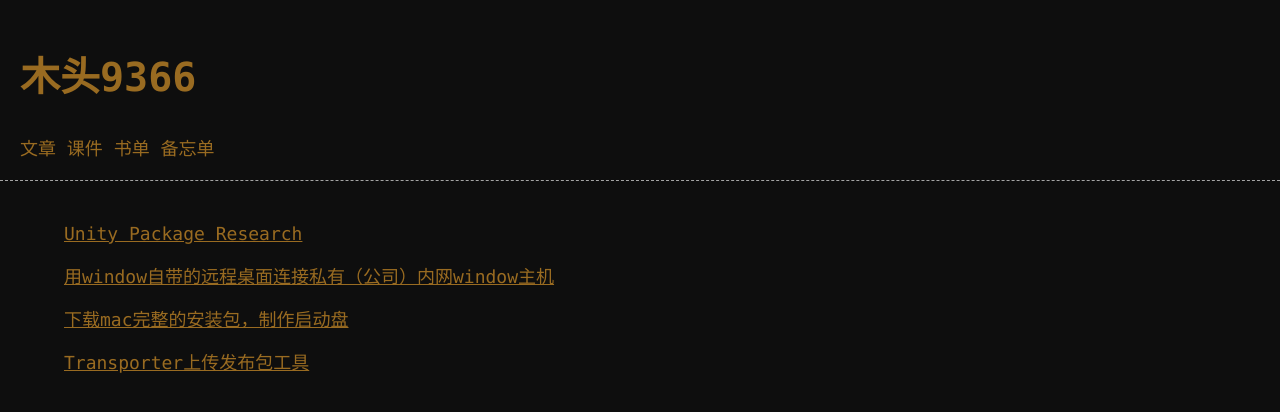
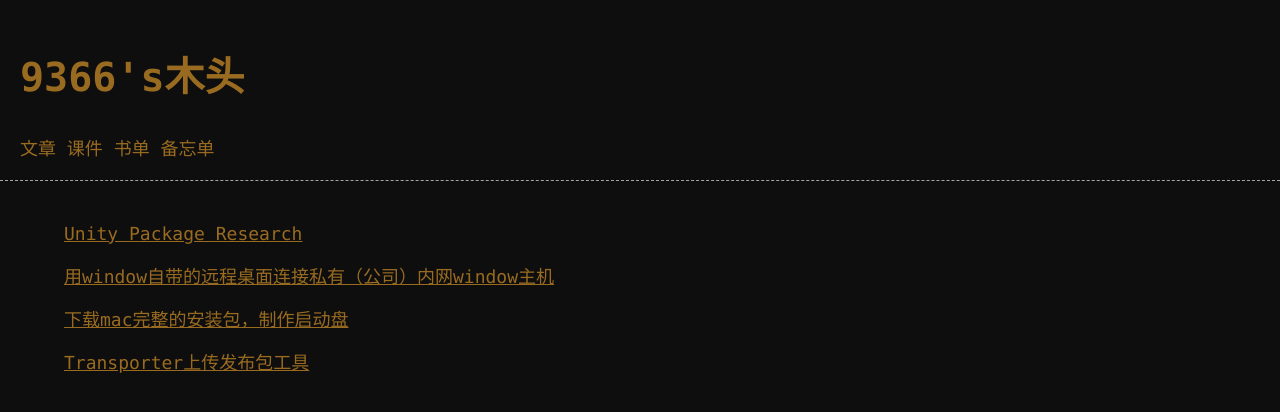
Before and after one commit to wood9366/wood9366.github.io, a Jekyll site: the page built from index.html, in a window 1280 px wide. Shown: the top 412 px of the page. Built offline with Jekyll 4.4.1, drawn with Linux system fonts in a browser that asks for light colours.

Commit message:
修改网站名字

```diff
--- a/_config.yml
+++ b/_config.yml
@@ -1 +1 @@
-title: 木头9366
+title: 9366's木头
```
